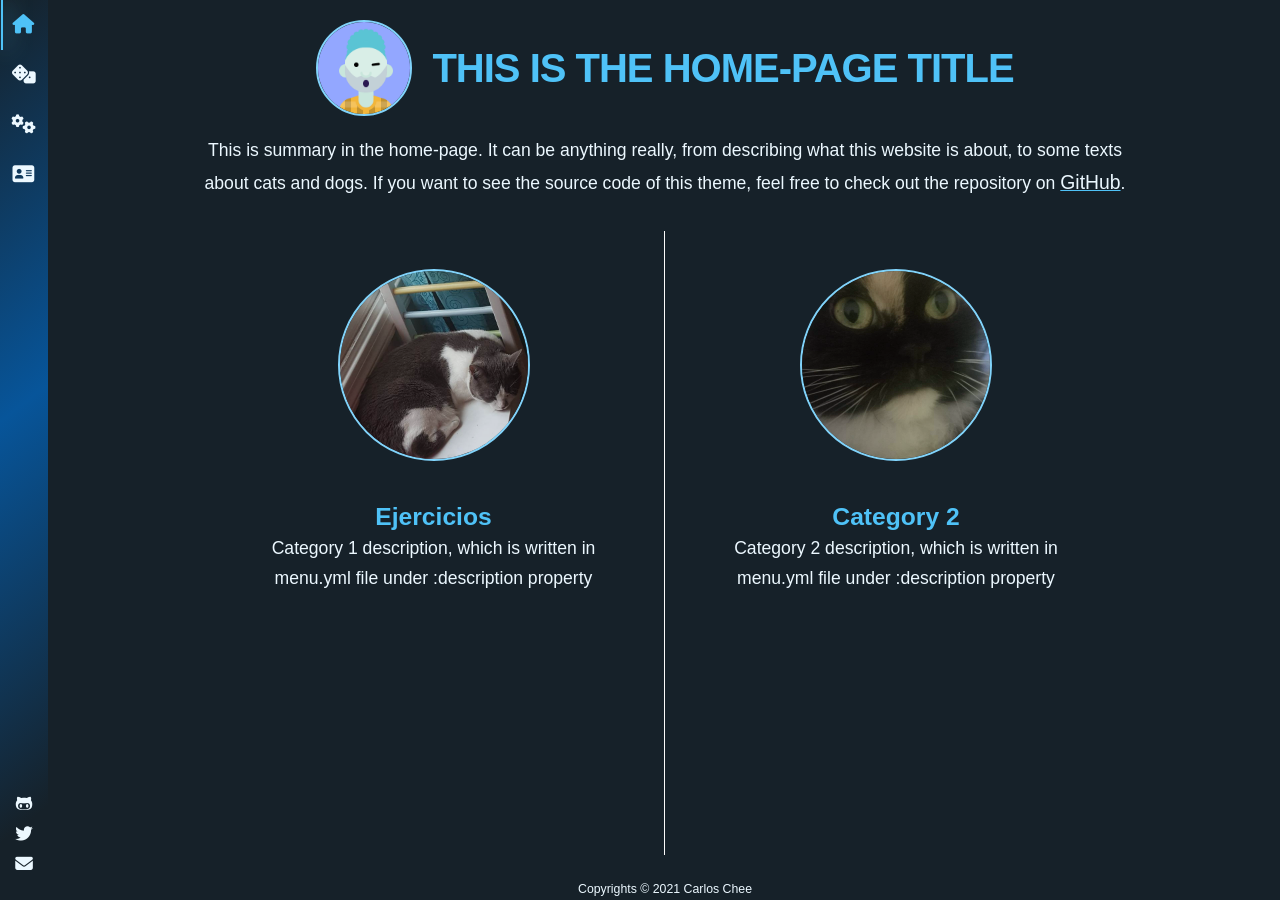
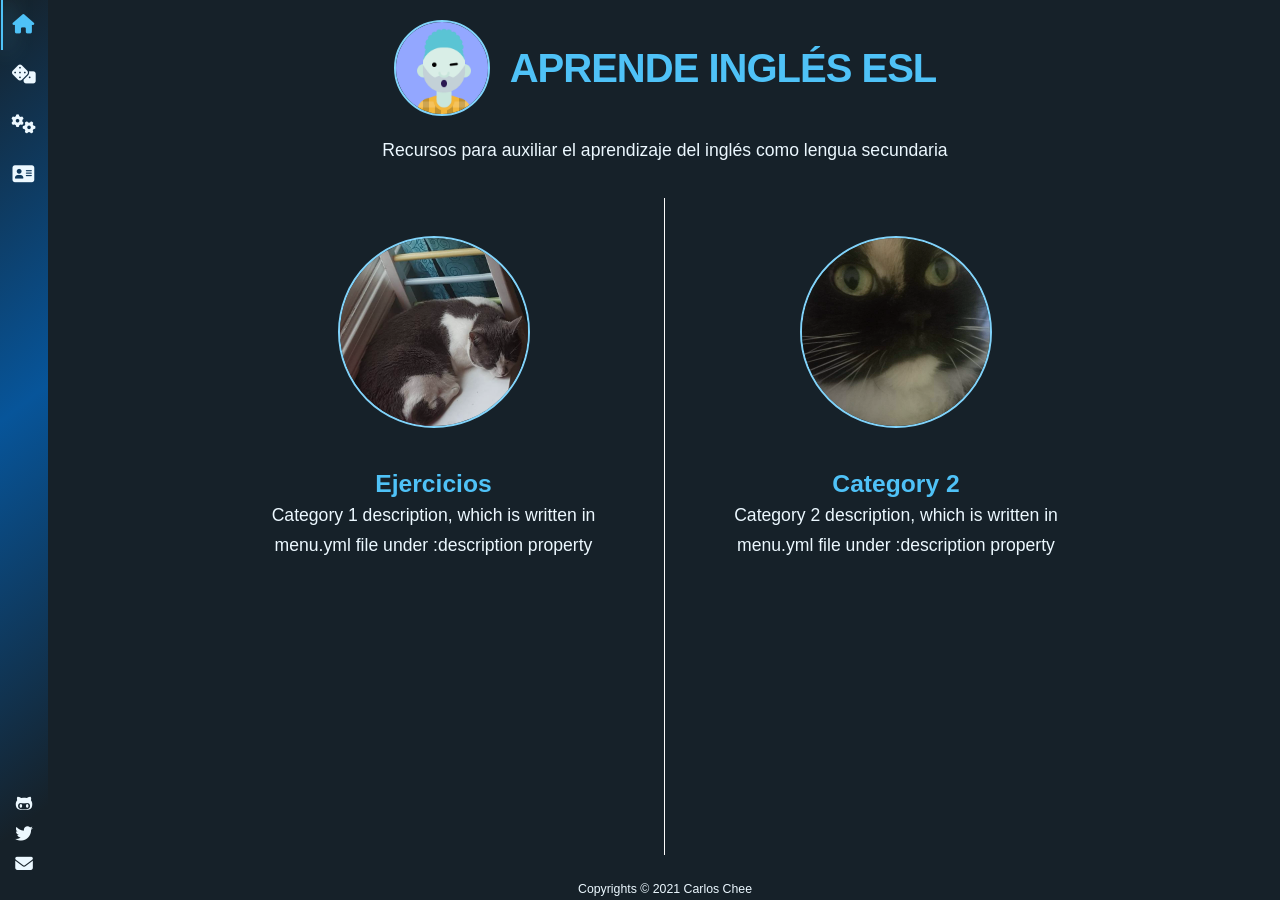
Before and after one commit to camachevaz/ESL, a Jekyll site: the page built from index.md, in a window 1280 px wide. Built offline with Jekyll 4.4.1, drawn with Linux system fonts in a browser that asks for light colours; nearby versions of some CDN libraries; some web fonts are replaced.

Commit message:
Update index.md

```diff
--- a/index.md
+++ b/index.md
@@ -1,6 +1,6 @@
 ---
 layout: home
-title: This is the home-page title
-summary: This is summary in the home-page. It can be anything really, from describing what this website is about, to some texts about cats and dogs. If you want to see the source code of this theme, feel free to check out the repository on <a href="https://github.com/ItsMeaga1n/minimal-categorized" target="_blank">GitHub</a>.
+title: Aprende inglés ESL
+summary: Recursos para auxiliar el aprendizaje del inglés como lengua secundaria
 category: home
 ---
```
